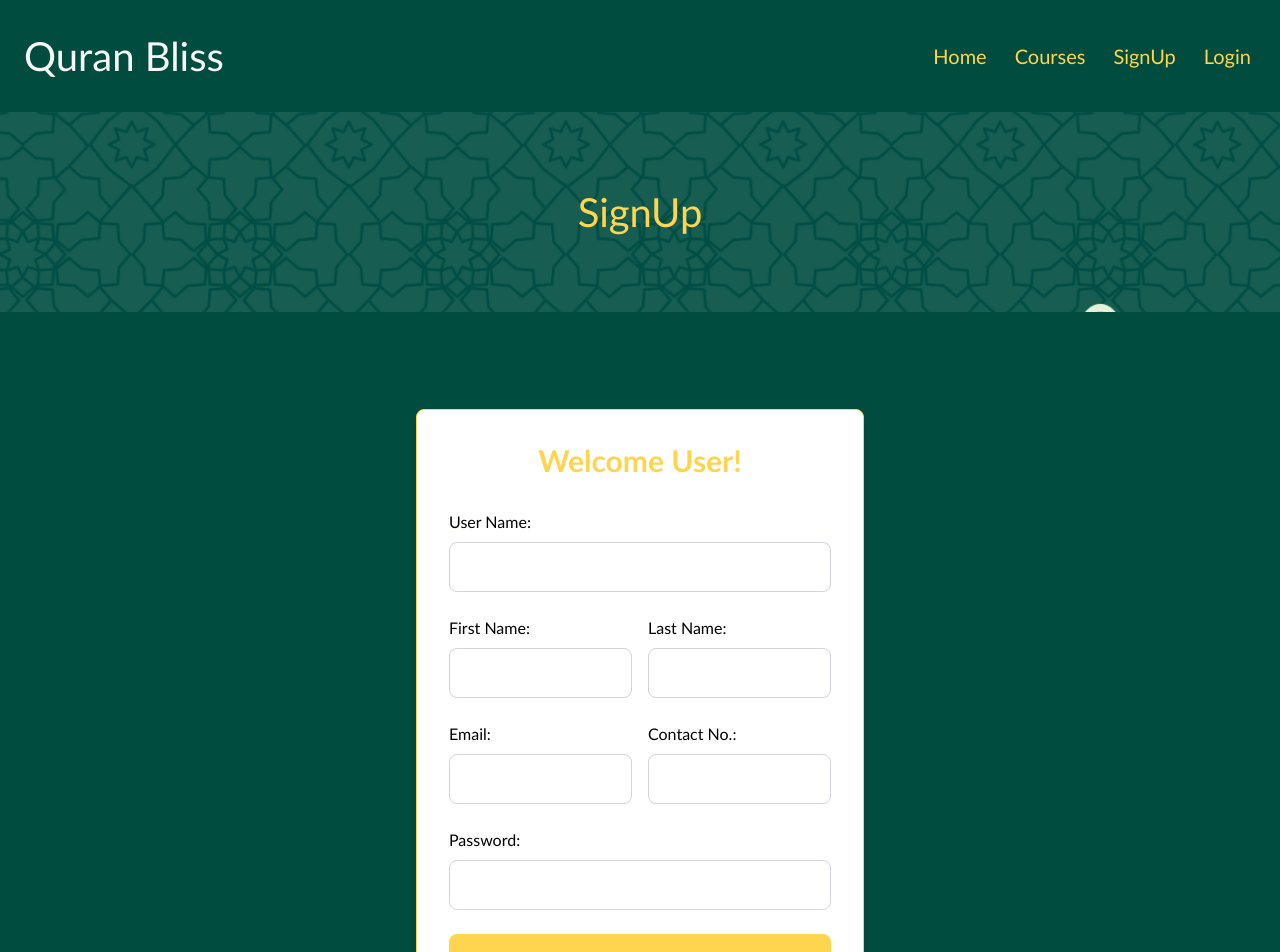
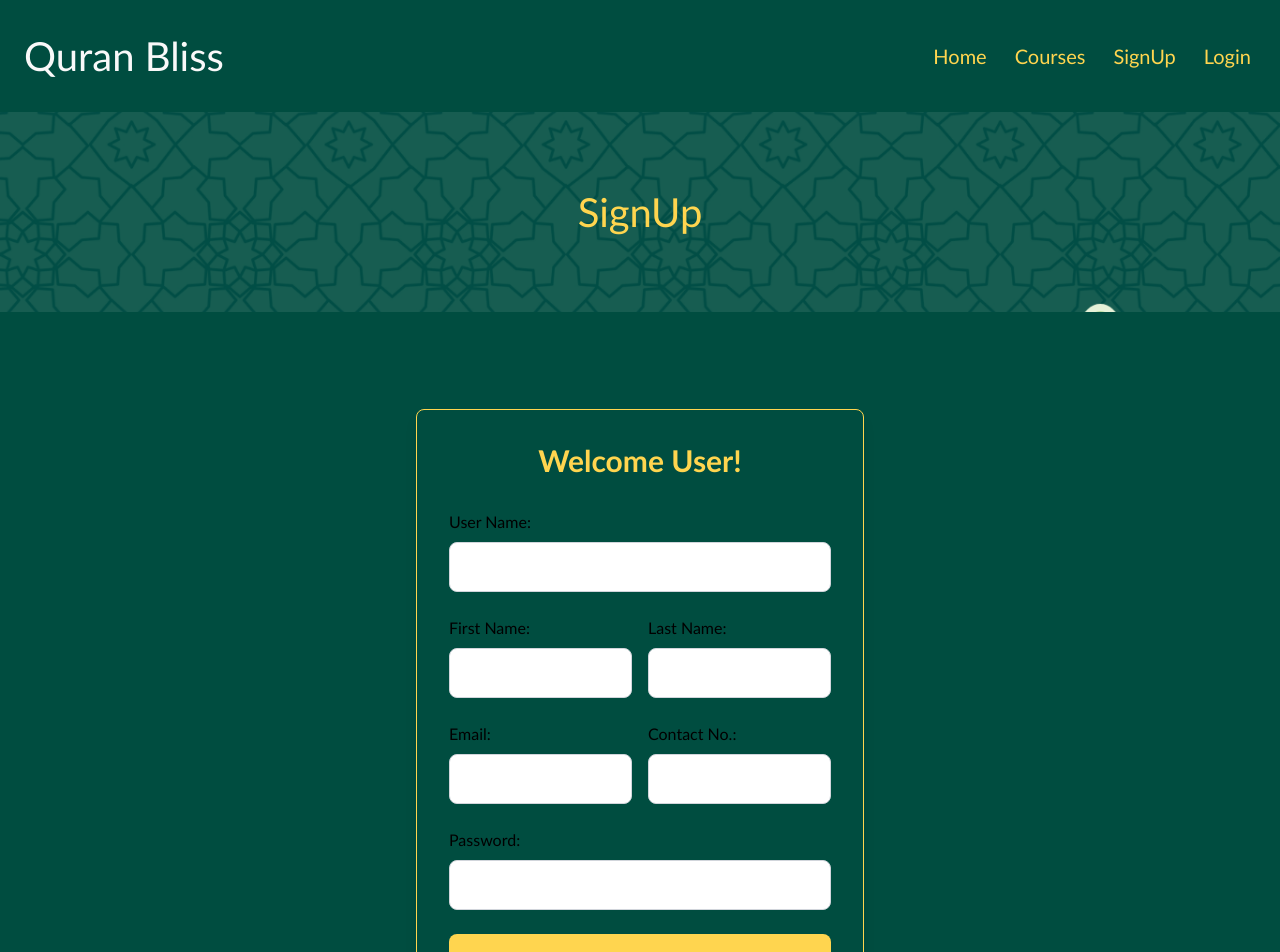
Before and after one commit to zainikhan999/ACPQuranApplication, a React (Create React App) app: page /SignUp in a window 1280 px wide. Shown: the top 952 px of the page. Built offline with nearby package versions, Linux system fonts and the light colour scheme.

Commit message:
signup page adjusted

```diff
--- a/src/components/SignUp.jsx
+++ b/src/components/SignUp.jsx
@@ -31,7 +31,7 @@ export default function SignUp() {
       <h1>SignUp</h1>
     </Herosection>
     <div className="flex items-center justify-center h-screen bg-background">
-      <div className="max-w-md w-full p-8 border border-iconsAndBorders rounded-lg shadow-lg bg-white">
+      <div className="max-w-md w-full p-8 border border-iconsAndBorders rounded-lg shadow-lg ">
         <h1 className="text-3xl font-bold text-headings text-center mb-8">Welcome User!</h1>
         <form onSubmit={handleSubmit} className="space-y-6">
           <div>
```
